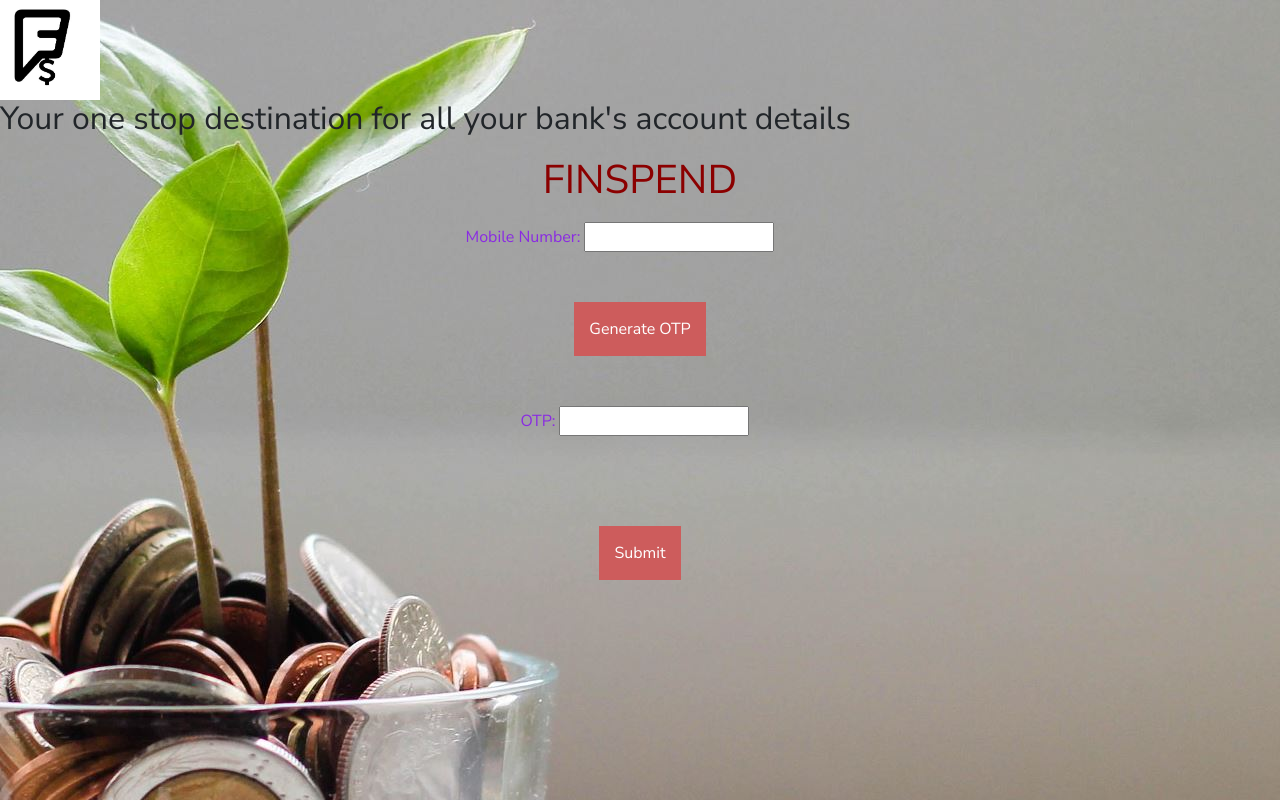
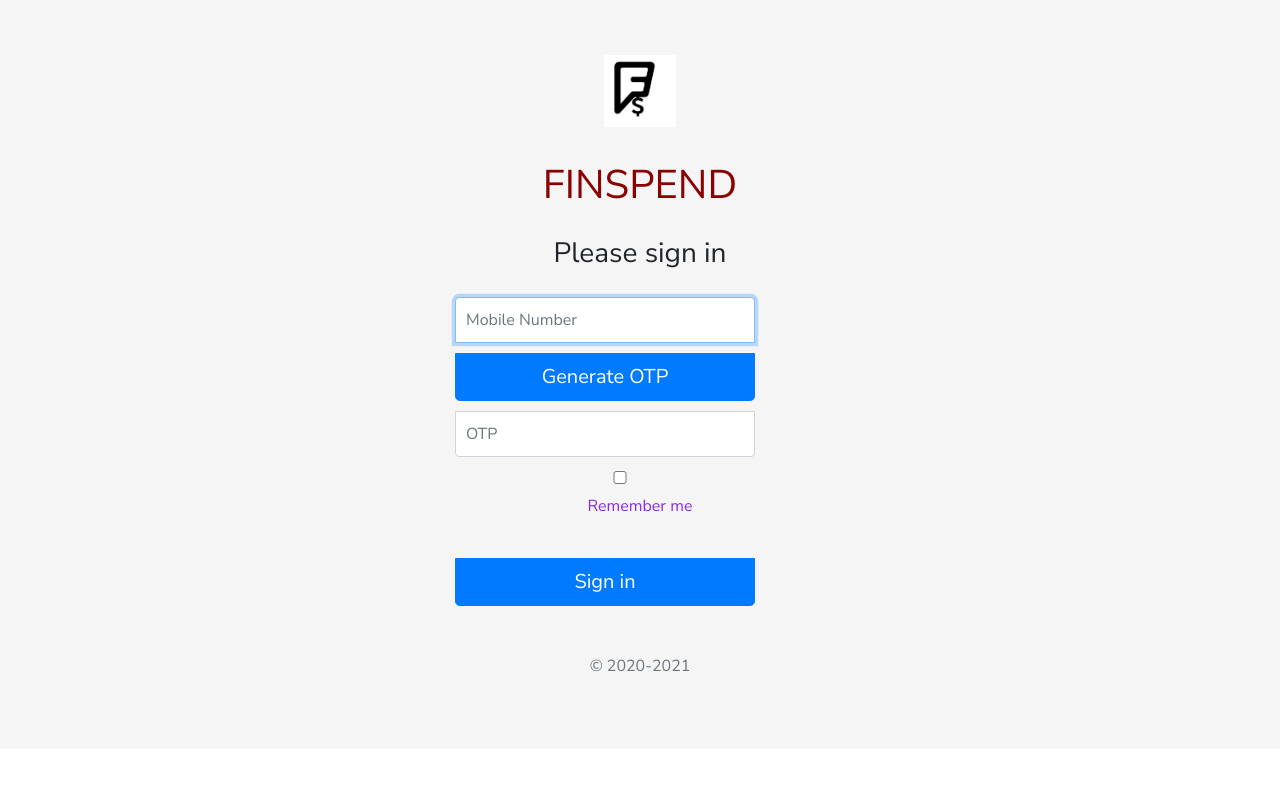
Before and after one commit to ShemeerNS/FINSPEND, an Angular app: page /login in a window 1280 px wide. Built offline with nearby package versions, Linux system fonts and the light colour scheme.

Commit message:
style changes

```diff
--- a/src/app/dashboard/dashboard.component.html
+++ b/src/app/dashboard/dashboard.component.html
@@ -1,6 +1,7 @@
 <div class="main side-bar">
     <div class="column-1">
-      <div class="user text-white">Welcome<a routerLink=""><i class="fa fa-user"></i></a>|<a routerLink=""><i class="fa fa-sign-out-alt"></i></a> </div>
+
+      <div class="user text-white"> <img style="height: 50px" src ="assets/logosymbol.JPG"/> Welcome<a routerLink=""><i class="fa fa-user"></i></a>|<a routerLink=""><i class="fa fa-sign-out-alt"></i></a> </div>
       <ul class="vertical-menu">
         <li (click)="viewMode =1" [ngClass]="{'active':viewMode ==1}">DASHBOARD</li>
         <li>ACCOUNTS
--- a/src/app/login/login.component.css
+++ b/src/app/login/login.component.css
@@ -0,0 +1,64 @@
+html,
+body {
+  height: 100%;
+}
+
+body {
+  display: -ms-flexbox;
+  display: -webkit-box;
+  display: flex;
+  -ms-flex-align: center;
+  -ms-flex-pack: center;
+  -webkit-box-align: center;
+  align-items: center;
+  -webkit-box-pack: center;
+  justify-content: center;
+  padding-top: 40px;
+  padding-bottom: 40px;
+  background-color: #f5f5f5;
+}
+
+.form-signin {
+  width: 100%;
+  max-width: 400px;
+  padding: 15px;
+  margin: 0 auto;
+}
+.form-signin .checkbox {
+  font-weight: 400;
+}
+.form-signin .form-control {
+  position: relative;
+  box-sizing: border-box;
+  height: auto;
+  padding: 10px;
+  font-size: 16px;
+}
+.form-signin .form-control:focus {
+  z-index: 2;
+}
+.form-signin input[type="email"] {
+  margin-bottom: 10px;
+  border-bottom-right-radius: 0;
+  border-bottom-left-radius: 0;
+  width:300px;
+}
+.form-signin input[type="password"] {
+  margin-bottom: 10px;
+  border-top-left-radius: 0;
+  border-top-right-radius: 0;
+  align: middle;
+  width:300px;
+}
+.form-signin input[type="button"] {
+  margin-bottom: 10px;
+  border-top-left-radius: 0;
+  border-top-right-radius: 0;
+  width:300px;
+}
+.form-signin input[type="checkbox"] {
+  margin-bottom: 10px;
+  border-top-left-radius: 0;
+  border-top-right-radius: 0;
+  width:300px;
+}
--- a/src/app/login/login.component.html
+++ b/src/app/login/login.component.html
@@ -1,23 +1,39 @@
-<div class="sitelogo">
-    <img src="assets/logosymbol.JPG" alt="Flowers in Chania" width="100" height="100">
- </div>
- <h2>Your one stop destination for all your bank's account details</h2>
- <div class = "mainContainer">
 
-     <form [formGroup] = "loginForm">
+  <!doctype html>
+<html lang="en">
+  <head>
+    <meta charset="utf-8">
+    <meta name="viewport" content="width=device-width, initial-scale=1, shrink-to-fit=no">
+    <meta name="description" content="">
+    <meta name="author" content="">
+    <link rel="icon" href="/docs/4.0/assets/img/favicons/favicon.ico">
 
-        <h1>FINSPEND</h1>
-        <label >
-       Mobile Number: <input type = "text" class = "fortextbox" name = "username" style="height: 30px;width: 190px;" formControlName = "username" />
-       </label>
+    <title>Signin Template for Bootstrap</title>
 
-       <button id="add" class="button" style="margin-top: 10px;" >Generate OTP</button>
+    <link rel="canonical" href="https://getbootstrap.com/docs/4.0/examples/sign-in/">
 
-       <label>
-       OTP:   <input type = "password" class = "fortextbox" style="margin-right: 10px;height: 30px;width: 190px;" name="password" formControlName = "password"/>
-       </label>
 
-        <input type = "submit" class = "button" value = "Submit" (click)="loginSubmit()">
+  </head>
 
-     </form>
-  </div>
+  <body class="text-center">
+    <form class="form-signin" [formGroup] = "loginForm">
+         <!--<h4>Your one stop destination for all your bank's account details</h4>-->
+      <img class="mb-4" src="assets/logosymbol.JPG" alt="" width="72" height="72">
+       <h1>FINSPEND</h1>
+      <h1 class="h3 mb-3 font-weight-normal">Please sign in</h1>
+      <label for="inputEmail" class="sr-only">Mobile Number</label>
+      <input type="email" id="inputEmail" class="form-control" formControlName = "username" placeholder="Mobile Number" required autofocus>
+        <input type ="button" id="add" class="btn btn-lg btn-primary btn-block" value = "Generate OTP">
+
+      <label for="inputPassword" class="sr-only">OTP</label>
+      <input type="password" id="inputPassword" class="form-control" placeholder="OTP" formControlName = "password" required>
+      <div class="checkbox mb-3">
+        <label>
+          <input type="checkbox" value="remember-me"> Remember me
+        </label>
+      </div>
+      <input type="button" class="btn btn-lg btn-primary btn-block" (click)= loginSubmit() value ="Sign in">
+      <p class="mt-5 mb-3 text-muted">&copy; 2020-2021</p>
+    </form>
+  </body>
+</html>
--- a/src/styles.css
+++ b/src/styles.css
@@ -12,12 +12,6 @@
     text-align: middle;
 }
 
-body
-{
-    /* background-color:turquoise; */
-
-    background-image:url(assets/finspend.JPG);
-}
 
 .mainContainer{
     height: 100%;
```
